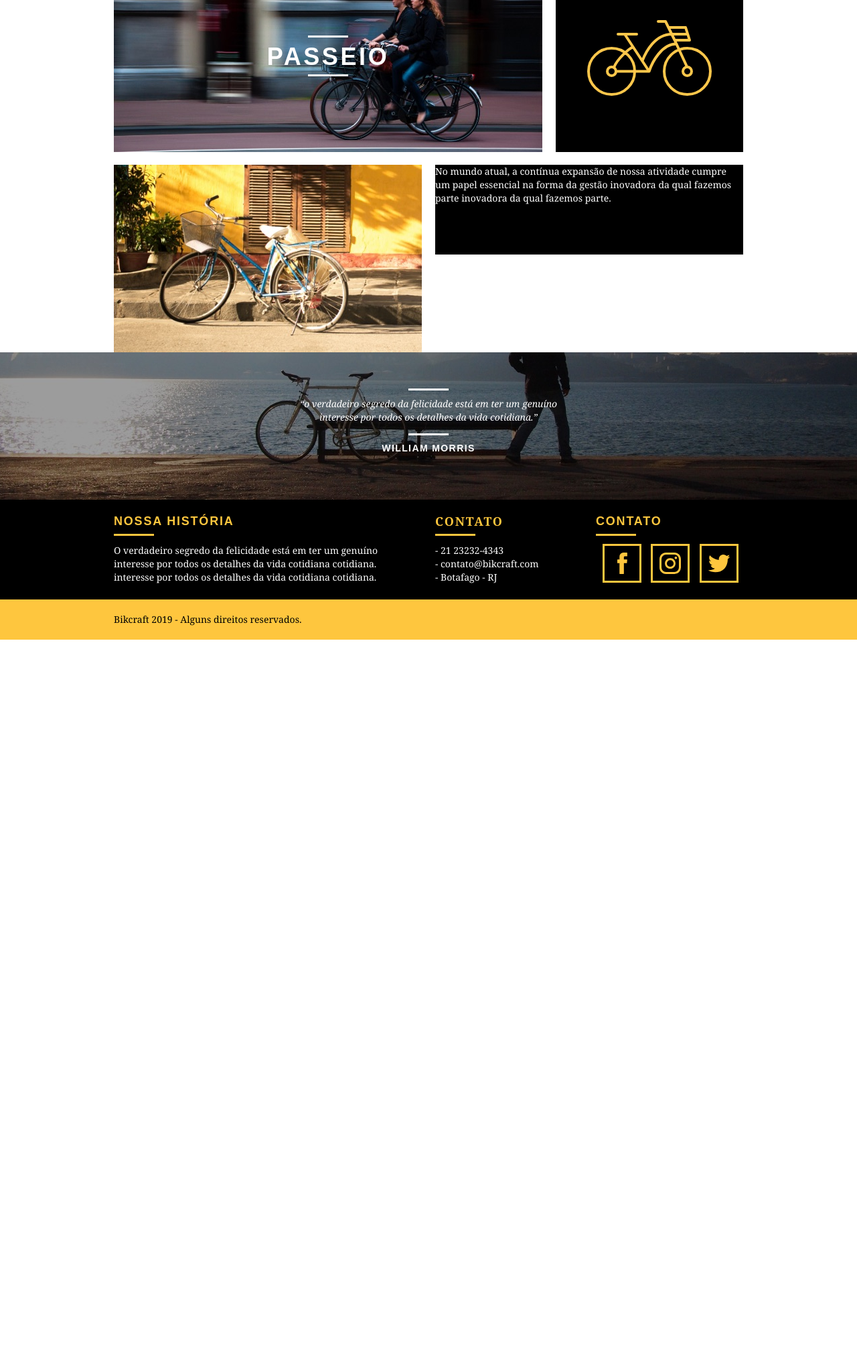
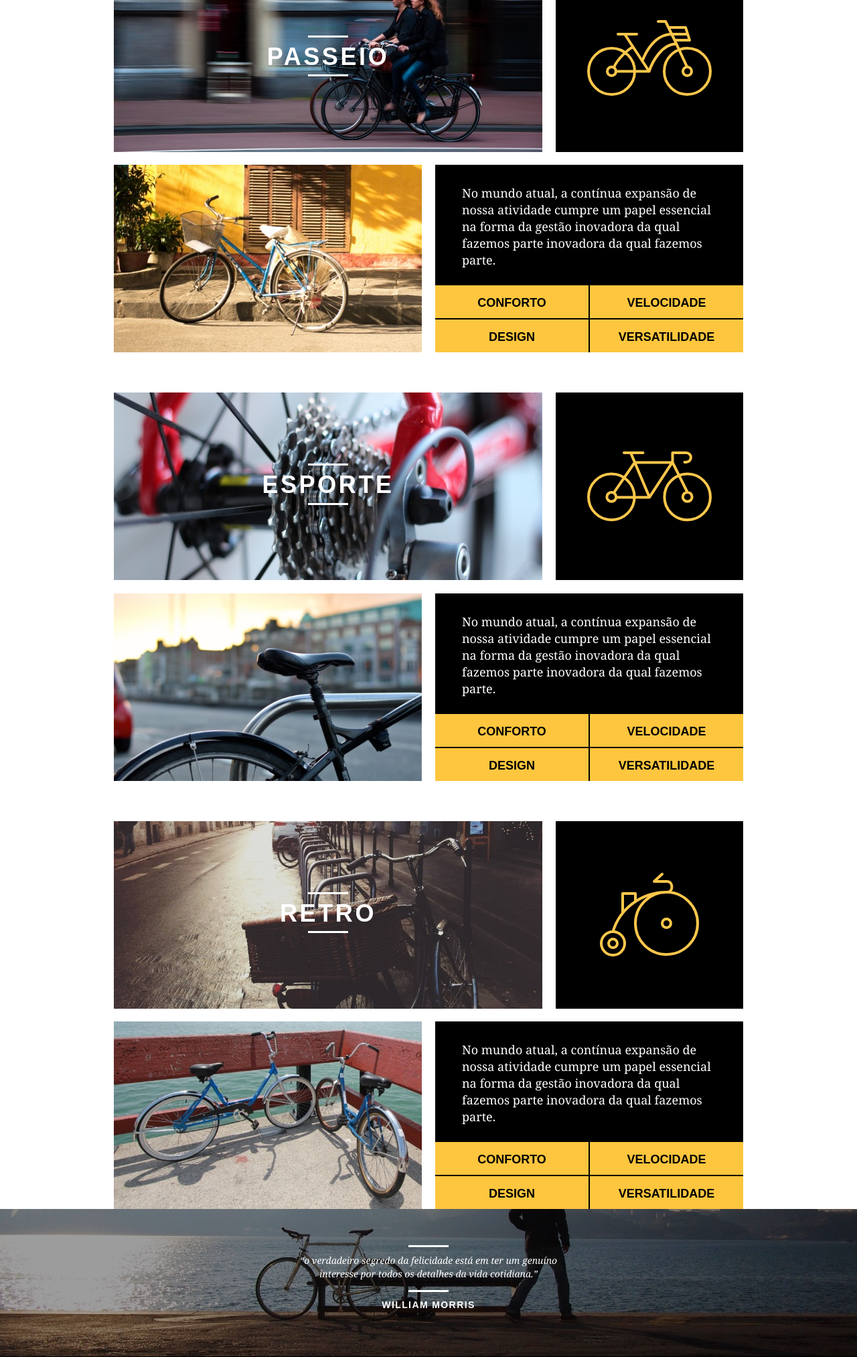
Before and after one commit to JoaoBatistaJr/Web-Design-Completo-Origamid, a PHP site: page /produtos.html in a window 1280 px wide. Shown: the part 365-2391 px from the top of the page at 67% size. Before the commit the page ends 1320 px from the top, so only its background shows below. Run offline with PHP 8.4, Linux system fonts and the light colour scheme.

Commit message:
Adicionandp pag produtos

```diff
--- a/Web/css/produtos.css
+++ b/Web/css/produtos.css
@@ -44,4 +44,30 @@
 
 .produto_info p {
     color: #fff;
+    font-size: 18px;
+    height: 180px;
+    line-height: 25px;
+    padding: 30px 40px;
 }
+
+.produto_info ul li {
+    background: #fec63e;
+    text-transform: uppercase;
+    font-size: 18px;
+    line-height: 20px;
+    font-weight: bold;
+    float: left;
+    width: 229px;
+    height: 49px;
+    text-align: center;
+    padding-top: 16px;
+}
+
+.produto_info ul li:nth-child(1),
+.produto_info ul li:nth-child(2) {
+    margin-bottom: 2px;
+}
+
+.produto_info ul li:nth-child(even) {
+    margin-left: 2px;
+}
--- a/Web/produtos.html
+++ b/Web/produtos.html
@@ -38,11 +38,11 @@
     </section>
 
     <section class="container produtos_item">
-        <div class="grid-11"><img src="img/produtos/bikcraft-passeio-1.jpg" alt="">
+        <div class="grid-11"><img src="img/produtos/bikcraft-passeio-1.jpg" alt="Bikcraft Passeio">
             <h2>Passeio</h2>
         </div>
-        <div class="grid-5 produtos_icone"><img src="img/produtos/passeio.svg" alt=""></div>
-        <div class="grid-8 "><img src="img/produtos/bikcraft-passeio-2.jpg" alt=""></div>
+        <div class="grid-5 produtos_icone"><img src="img/produtos/passeio.svg" alt="Bikcraft Passeio"></div>
+        <div class="grid-8 "><img src="img/produtos/bikcraft-passeio-2.jpg" alt="Bikcraft Passeio"></div>
         <div class="grid-8 produto_info">
             <p>No mundo atual, a contínua expansão de nossa atividade cumpre um papel essencial na forma da gestão inovadora da qual fazemos parte inovadora da qual fazemos parte.</p>
             <ul>
@@ -54,23 +54,59 @@
         </div>
     </section>
 
-    <section class="quebra">
-        <blockquote class="quote-externo container">
+    <section class="container produtos_item">
+        <div class="grid-11"><img src="img/produtos/bikcraft-esporte-1.jpg" alt="Bikcraft Esporte">
+            <h2>Esporte</h2>
+        </div>
+        <div class="grid-5 produtos_icone"><img src="img/produtos/esporte.svg" alt="Bikcraft Esporte"></div>
+        <div class="grid-8 ">
+            <img src="img/produtos/bikcraft-esporte-2.jpg" alt="Bikcraft Esporte">
+        </div>
+        <div class=" grid-8 produto_info ">
+            <p>No mundo atual, a contínua expansão de nossa atividade cumpre um papel essencial na forma da gestão inovadora da qual fazemos parte inovadora da qual fazemos parte.</p>
+            <ul>
+                <li>Conforto</li>
+                <li>Velocidade</li>
+                <li>Design</li>
+                <li>Versatilidade</li>
+            </ul>
+        </div>
+    </section>
+
+    <section class="container produtos_item ">
+        <div class="grid-11 "><img src="img/produtos/bikcraft-retro-1.jpg " alt="Bikcraft Retro">
+            <h2>Retro</h2>
+        </div>
+        <div class="grid-5 produtos_icone "><img src="img/produtos/retro.svg " alt="Bikcraft Retro"></div>
+        <div class="grid-8 "><img src="img/produtos/bikcraft-retro-2.jpg " alt="Bikcraft Retro"></div>
+        <div class="grid-8 produto_info ">
+            <p>No mundo atual, a contínua expansão de nossa atividade cumpre um papel essencial na forma da gestão inovadora da qual fazemos parte inovadora da qual fazemos parte.</p>
+            <ul>
+                <li>Conforto</li>
+                <li>Velocidade</li>
+                <li>Design</li>
+                <li>Versatilidade</li>
+            </ul>
+        </div>
+    </section>
+
+    <section class="quebra ">
+        <blockquote class="quote-externo container ">
             <p>“o verdadeiro segredo da felicidade está em ter um genuíno interesse por todos os detalhes da vida cotidiana.”</p>
             <cite>WILLIAM MORRIS</cite>
         </blockquote>
     </section>
 
     <footer>
-        <div class="footer">
-            <div class="container">
+        <div class="footer ">
+            <div class="container ">
 
-                <div class="grid-8 footer_historia">
+                <div class="grid-8 footer_historia ">
                     <h3>Nossa História</h3>
                     <p>O verdadeiro segredo da felicidade está em ter um genuíno interesse por todos os detalhes da vida cotidiana cotidiana. interesse por todos os detalhes da vida cotidiana cotidiana.</p>
                 </div>
 
-                <div class="grid-4 footer_contato">
+                <div class="grid-4 footer_contato ">
                     <h3>Contato</h3>
                     <ul>
                         <li>- 21 23232-4343</li>
@@ -79,17 +115,17 @@
                     </ul>
                 </div>
 
-                <div class="grid-4 footer_redes">
+                <div class="grid-4 footer_redes ">
                     <h3>Contato</h3>
                     <ul>
                         <li>
-                            <a href="http://facebook.com" target="_blank"><img src="img/redes-sociais/facebook.svg"></a>
+                            <a href="http://facebook.com " target="_blank "><img src="img/redes-sociais/facebook.svg "></a>
                         </li>
                         <li>
-                            <a href="http://instagram.com" target="_blank"><img src="img/redes-sociais/instagram.svg"></a>
+                            <a href="http://instagram.com " target="_blank "><img src="img/redes-sociais/instagram.svg "></a>
                         </li>
                         <li>
-                            <a href="http://twitter.com" target="_blank"><img src="img/redes-sociais/twitter.svg"></a>
+                            <a href="http://twitter.com " target="_blank "><img src="img/redes-sociais/twitter.svg "></a>
                         </li>
                     </ul>
                 </div>
@@ -97,9 +133,9 @@
             </div>
         </div>
 
-        <div class="copy">
-            <div class="container">
-                <p class="grid-16">Bikcraft 2019 - Alguns direitos reservados.</p>
+        <div class="copy ">
+            <div class="container ">
+                <p class="grid-16 ">Bikcraft 2019 - Alguns direitos reservados.</p>
             </div>
         </div>
     </footer>
```
